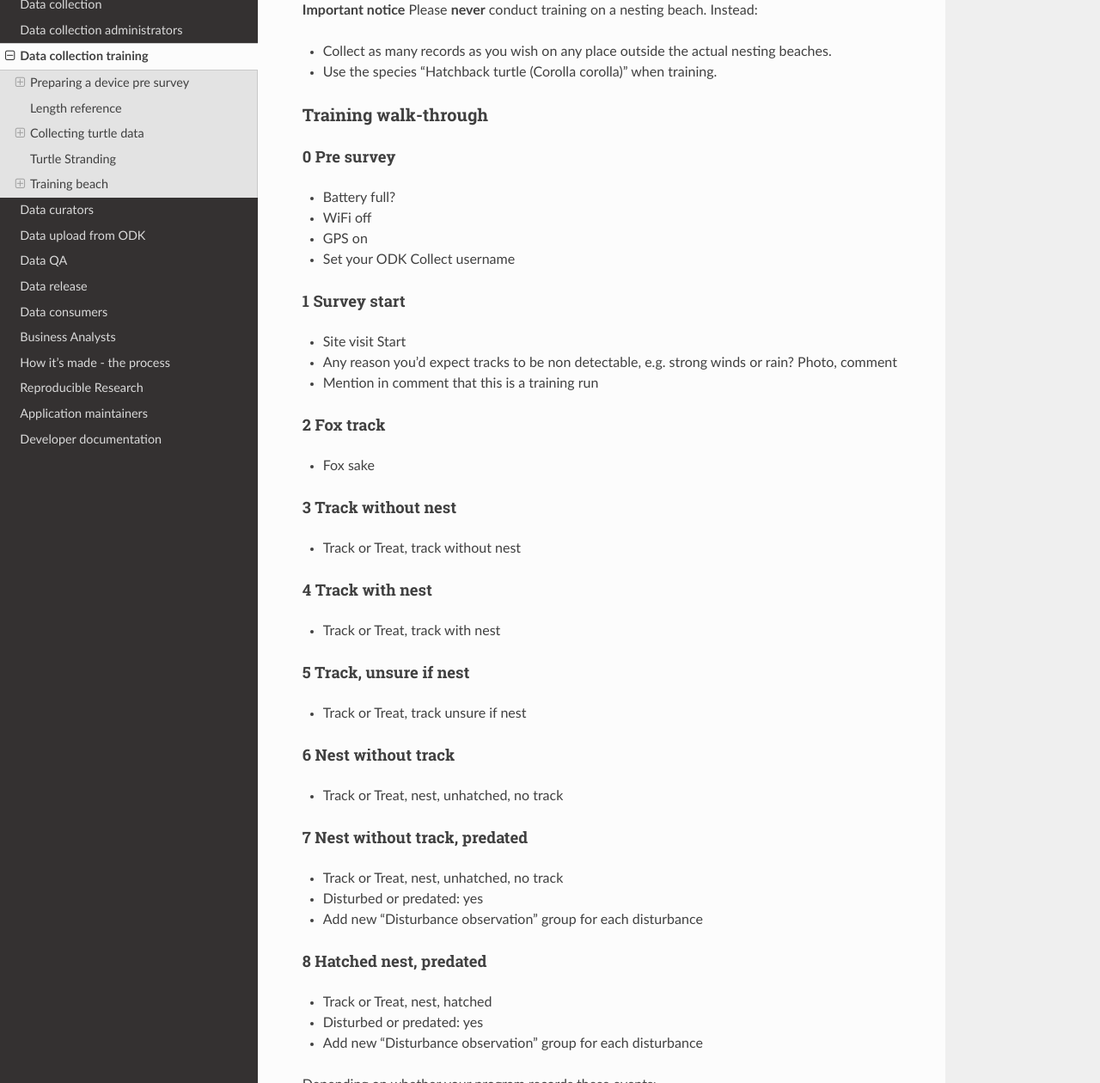
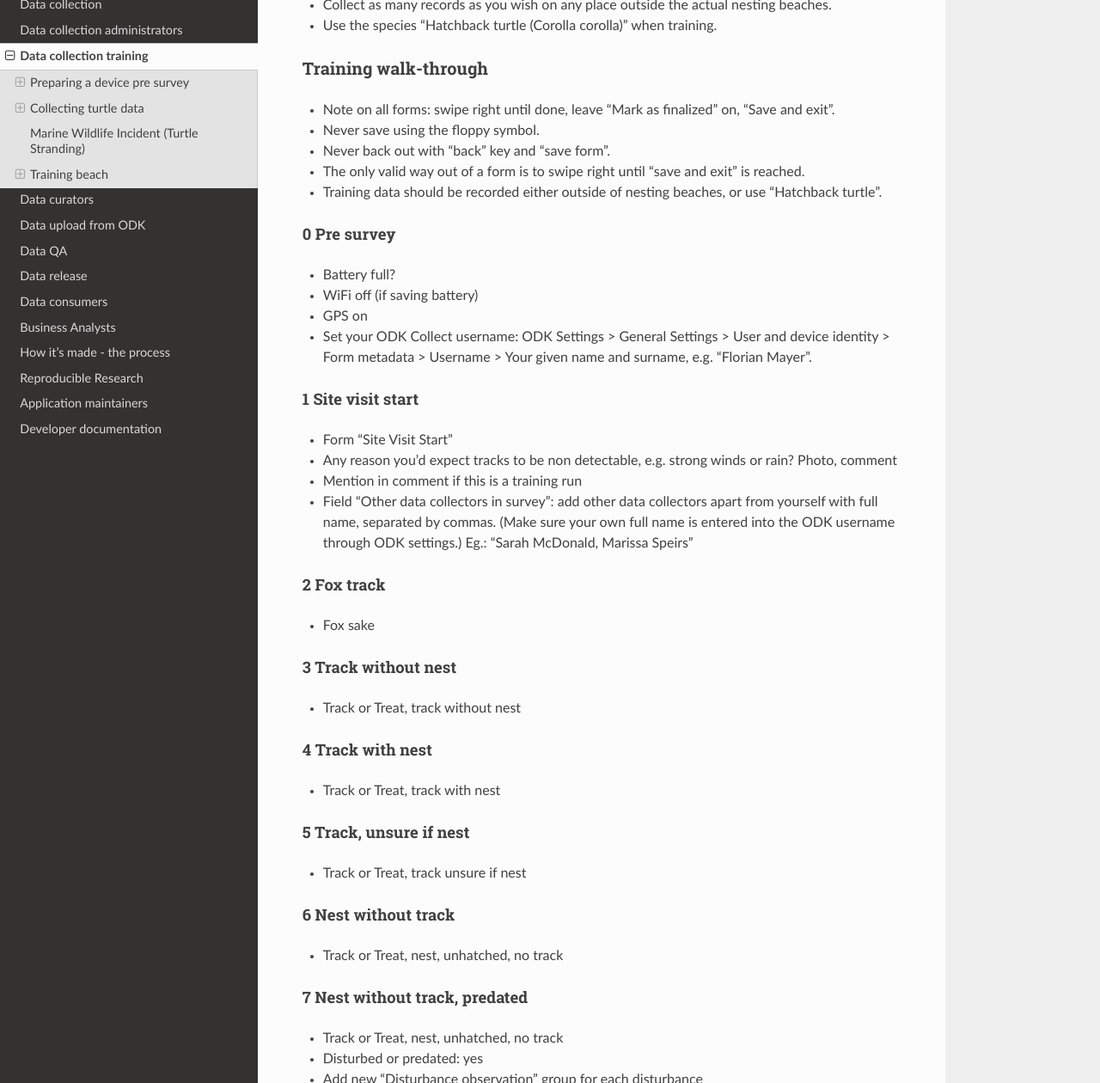
Before and after one commit to dbca-wa/wastd, a Sphinx documentation site: the page built from docs/data_collection/data_collection_training.rst, in a window 1280 px wide and 1400 px high, scrolled down 8996 px, cut to the strip 140-1400 px from the top of the window. Shown: the whole strip at 86% size. Built offline with Sphinx 7.4.7 and the Read the Docs theme 2.0.0, drawn with Linux system fonts in a browser that asks for light colours; some of the changed text lies outside the part shown.

Commit message:
update docs

```diff
--- a/docs/data_collection/data_collection_training.rst
+++ b/docs/data_collection/data_collection_training.rst
@@ -1,5 +1,4 @@
 .. _data-collection-training:
-
 ========================
 Data collection training
 ========================
@@ -21,10 +20,9 @@
 * Settings > General Settings > User and device identity > Form metadata > Username:
   * This username will be recorded during data collection -
     we need this so we can say "thank you".
-  * For volunteers, this should be firstname_lastname, e.g. florian_mayer in all
-    lower case and underscore separated.
-  * For DBCA staff, this should be the DBCA username, e.g. FlorianM or JoanneKi,
-    with initials capitalised and last name abbreviated.
+  * Type your full given and surname as it is shown e.g. on your driver's license.
+  * Separate your given name and surname with a whitespace (not . or _)
+  * No middle names
 * **Battery** Make sure the battery is full before you head out.
   Screen and GPS are hungry hippos. Toggle WiFi and GPS depending on situation:
   GPS on only during surveys, WiFi on only during data upload.
@@ -63,10 +61,10 @@
 * Make sure all tablets are switched off.
 * Connect tablets to solar powered battery pack or to backup battery packs.
 
-Length reference
-================
-Take a length reference, such as a stake marked with coloured tape at minimum and
-maximum track width for all expected turtle species.
+TODO Device locations Karratha WPTP
+-----------------------------------
+
+TODO link to field kit
 
 Collecting turtle data
 ======================
@@ -332,11 +330,11 @@
 
 .. _dct-stranding-report:
 
-Turtle Stranding
-================
+Marine Wildlife Incident (Turtle Stranding)
+===========================================
 
-Setup the device as described above and select the latest "Turtle Stranding" form
-in "Get blank forms".
+Setup the device as described above and select the latest "Marine Wildlife Incident"
+form in "Get blank forms".
 
 The expected work flow is:
 
@@ -385,19 +383,26 @@
 
 Training walk-through
 ---------------------
+* Note on all forms: swipe right until done, leave "Mark as finalized" on, "Save and exit".
+* Never save using the floppy symbol.
+* Never back out with "back" key and "save form".
+* The only valid way out of a form is to swipe right until "save and exit" is reached.
+* Training data should be recorded either outside of nesting beaches, or use "Hatchback turtle".
 
 0 Pre survey
 ^^^^^^^^^^^^
 * Battery full?
-* WiFi off
+* WiFi off (if saving battery)
 * GPS on
-* Set your ODK Collect username
+* Set your ODK Collect username: ODK Settings > General Settings > User and device identity > Form metadata > Username > Your given name and surname, e.g. "Florian Mayer".
 
-1 Survey start
-^^^^^^^^^^^^^^
-* Site visit Start
+1 Site visit start
+^^^^^^^^^^^^^^^^^^
+* Form "Site Visit Start"
 * Any reason you'd expect tracks to be non detectable, e.g. strong winds or rain? Photo, comment
-* Mention in comment that this is a training run
+* Mention in comment if this is a training run
+* Field "Other data collectors in survey": add other data collectors apart from yourself with full name, separated by commas. (Make sure your own full name is entered into the ODK username through ODK settings.)
+  Eg.: "Sarah McDonald, Marissa Speirs"
 
 2 Fox track
 ^^^^^^^^^^^
@@ -429,7 +434,7 @@
 ^^^^^^^^^^^^^^^^^^^^^^^^
 * Track or Treat, nest, hatched
 * Disturbed or predated: yes
-* Add new "Disturbance observation" group for each disturbance
+* Add new "Disturbance observation" group for each disturbance: A dialogue will pop up allowing to add a "Disturbance observation" until you decline, allowing to add as many disturbances as you wish.
 
 Depending on whether your program records these events:
 
@@ -448,8 +453,12 @@
 
 11 A noteworthy find
 ^^^^^^^^^^^^^^^^^^^^
-* Take a photo, landscape
-* Write on a whiteboard what we're looking at and include as label and length reference
+* Write on a whiteboard what we're looking at and include as label
+* Include wooden folding ruler as length reference
+* Take a photo, landscape, of your find, including length reference and label
+* Photo will auto-upload to Google Photos where coordinators can access them
+* Notify coordinators about noteworthy find
+* "There should be a form for it, or it's not what we're looking for"
 
 12 Survey end
 ^^^^^^^^^^^^^
```
Also changed, not shown: other parts of docs/data_collection/data_collection_training.rst (+1 -1 lines), docs/data_collection/data_collection_admin.rst (+38 -7 lines), 2 other files.
